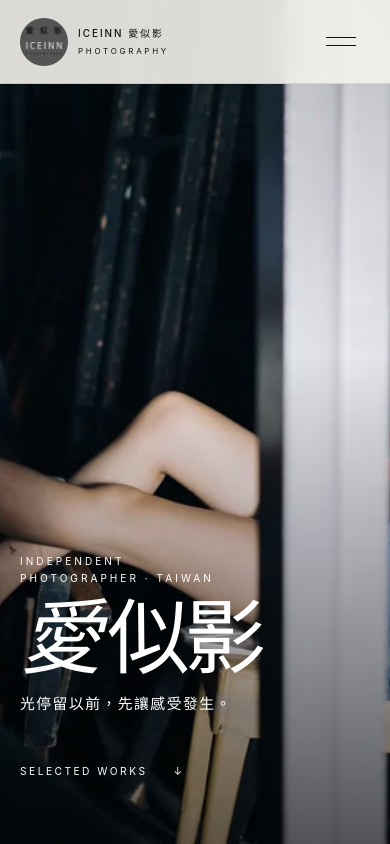
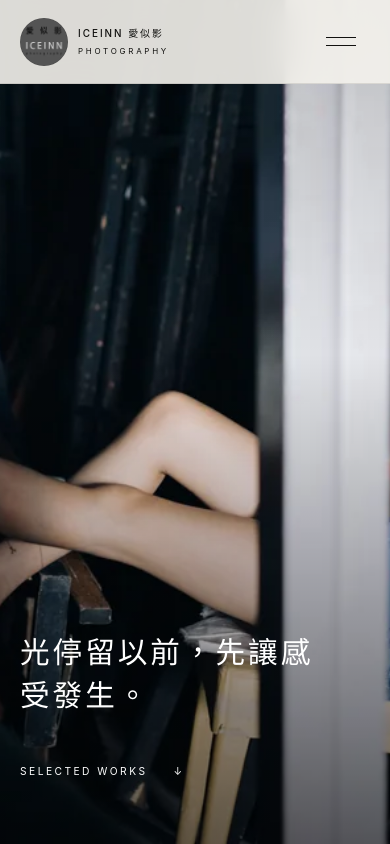
Before and after one commit to icegee1976/iceinn, a Next.js app: page / in a window 390 px wide. Shown: the top 844 px of the page. Built offline with nearby package versions, Linux system fonts and the light colour scheme.

Commit message:
Refine homepage contact sheet and typography

```diff
--- a/app/components/PortfolioSite.tsx
+++ b/app/components/PortfolioSite.tsx
@@ -77,9 +77,7 @@ function HomePage() {
   return (
     <section className="home-page" aria-labelledby="home-heading">
       <div className="hero-copy">
-        <p className="eyebrow">Independent photographer · Taiwan</p>
-        <h1 id="home-heading"><span>愛</span>似影</h1>
-        <p className="hero-intro">光停留以前，先讓感受發生。</p>
+        <h1 className="hero-headline" id="home-heading">光停留以前，先讓感受發生。</h1>
         <button
           className="scroll-cue"
           type="button"
@@ -125,8 +123,20 @@ function HomePage() {
             </div>
           ) : (
             <div className="category-preview-idle">
-              <span>ICEINN</span>
-              <span>Living contact sheet</span>
+              <div className="category-preview-contact-sheet">
+                {categoryOrder.map((key) => (
+                  <div className="contact-sheet-image" key={key}>
+                    <ResponsiveImage
+                      image={categories[key].images[0]}
+                      sizes="(max-width: 900px) 0px, 18vw"
+                    />
+                  </div>
+                ))}
+              </div>
+              <div className="category-preview-idle-label">
+                <span>ICEINN</span>
+                <span>Living contact sheet</span>
+              </div>
             </div>
           )}
         </aside>
--- a/app/globals.css
+++ b/app/globals.css
@@ -189,28 +189,14 @@ main > section {
   pointer-events: none;
 }
 
-.hero-copy h1 {
-  max-width: 920px;
+.hero-headline {
+  max-width: min(14em, 100%);
   margin: 0;
-  font-family: var(--display);
-  font-size: clamp(5rem, 12.5vw, 11rem);
-  font-weight: 400;
-  line-height: 0.82;
-  letter-spacing: -0.055em;
-}
-
-.hero-copy h1 span {
-  display: inline-block;
-  margin-right: 0.12em;
-  font-style: italic;
-}
-
-.hero-intro {
-  margin: 0;
-  font-size: clamp(1rem, 2vw, 1.35rem);
+  font-family: var(--sans);
+  font-size: clamp(2rem, 4vw, 2.7rem);
   font-weight: 300;
-  line-height: 1.7;
-  letter-spacing: 0.16em;
+  line-height: 1.45;
+  letter-spacing: 0.14em;
 }
 
 .scroll-cue {
@@ -399,16 +385,61 @@ main > section {
 }
 
 .category-preview-idle {
+  position: relative;
+  height: 100%;
+  overflow: hidden;
+  background: #292824;
+}
+
+.category-preview-idle::after {
+  content: "";
+  position: absolute;
+  inset: 0;
+  background: linear-gradient(180deg, rgba(8, 8, 7, 0.42), transparent 36%, rgba(8, 8, 7, 0.5));
+  pointer-events: none;
+}
+
+.category-preview-contact-sheet {
+  display: grid;
+  height: 100%;
+  grid-template-columns: repeat(2, minmax(0, 1fr));
+  grid-template-rows: repeat(3, minmax(0, 1fr));
+  gap: 2px;
+}
+
+.contact-sheet-image {
+  min-width: 0;
+  min-height: 0;
+  overflow: hidden;
+}
+
+.contact-sheet-image picture {
+  display: block;
+  width: 100%;
+  height: 100%;
+}
+
+.contact-sheet-image:last-child {
+  grid-column: 1 / -1;
+}
+
+.category-preview-idle .contact-sheet-image img {
+  filter: saturate(0.74) contrast(1.04);
+}
+
+.category-preview-idle-label {
+  position: absolute;
+  inset: 24px;
+  z-index: 1;
   display: flex;
-  height: 100%;
-  padding: 24px;
   flex-direction: column;
   justify-content: space-between;
-  background: linear-gradient(135deg, rgba(255,255,255,0.24), transparent 48%), #d8d4cc;
-  color: rgba(17, 17, 15, 0.58);
+  color: rgba(255, 255, 255, 0.82);
   text-transform: uppercase;
   font-size: 0.56rem;
   letter-spacing: 0.24em;
+  text-shadow: 0 1px 8px rgba(0, 0, 0, 0.58);
+  pointer-events: none;
 }
 
 .portfolio-page,
@@ -843,10 +874,11 @@ main > section {
 .footer-email {
   max-width: 100%;
   margin-top: 24px;
-  font-family: var(--display);
-  font-size: clamp(1.35rem, 2.8vw, 2.75rem);
-  line-height: 1;
-  letter-spacing: -0.025em;
+  font-family: var(--sans);
+  font-size: clamp(0.8rem, 1.4vw, 1.375rem);
+  font-weight: 400;
+  line-height: 1.4;
+  letter-spacing: 0.04em;
   overflow-wrap: anywhere;
 }
 
@@ -905,18 +937,8 @@ main > section {
     padding-bottom: clamp(32px, 6vh, 58px);
   }
 
-  .hero-copy h1 {
-    max-width: 7ch;
-    font-size: clamp(4.4rem, 13vw, 7rem);
-  }
-
-  .hero-copy .eyebrow {
-    max-width: 36ch;
-    line-height: 1.75;
-  }
-
-  .hero-intro {
-    max-width: 28ch;
+  .hero-headline {
+    max-width: min(14em, 100%);
   }
 
   .category-explorer {
@@ -941,12 +963,9 @@ main > section {
     padding-bottom: 18px;
   }
 
-  .hero-copy h1 {
-    font-size: clamp(3.8rem, 13vw, 7rem);
-  }
-
-  .hero-copy .eyebrow {
-    line-height: 1.45;
+  .hero-headline {
+    font-size: clamp(1.9rem, 4vw, 2.35rem);
+    line-height: 1.3;
   }
 
   .scroll-cue {
@@ -1000,12 +1019,9 @@ main > section {
     clip: rect(0 0 0 0);
   }
 
-  .hero-copy h1 {
-    font-size: clamp(4.1rem, 21vw, 6.4rem);
-  }
-
-  .hero-intro {
-    font-size: clamp(0.86rem, 3.8vw, 0.98rem);
+  .hero-headline {
+    max-width: 10.5em;
+    font-size: clamp(1.72rem, 7.6vw, 1.96rem);
     letter-spacing: 0.1em;
   }
 
@@ -1096,7 +1112,7 @@ main > section {
   }
 
   .footer-email {
-    font-size: clamp(1.3rem, 7vw, 2rem);
+    font-size: clamp(0.85rem, 3.5vw, 1rem);
   }
 
   .site-footer > p {
```
